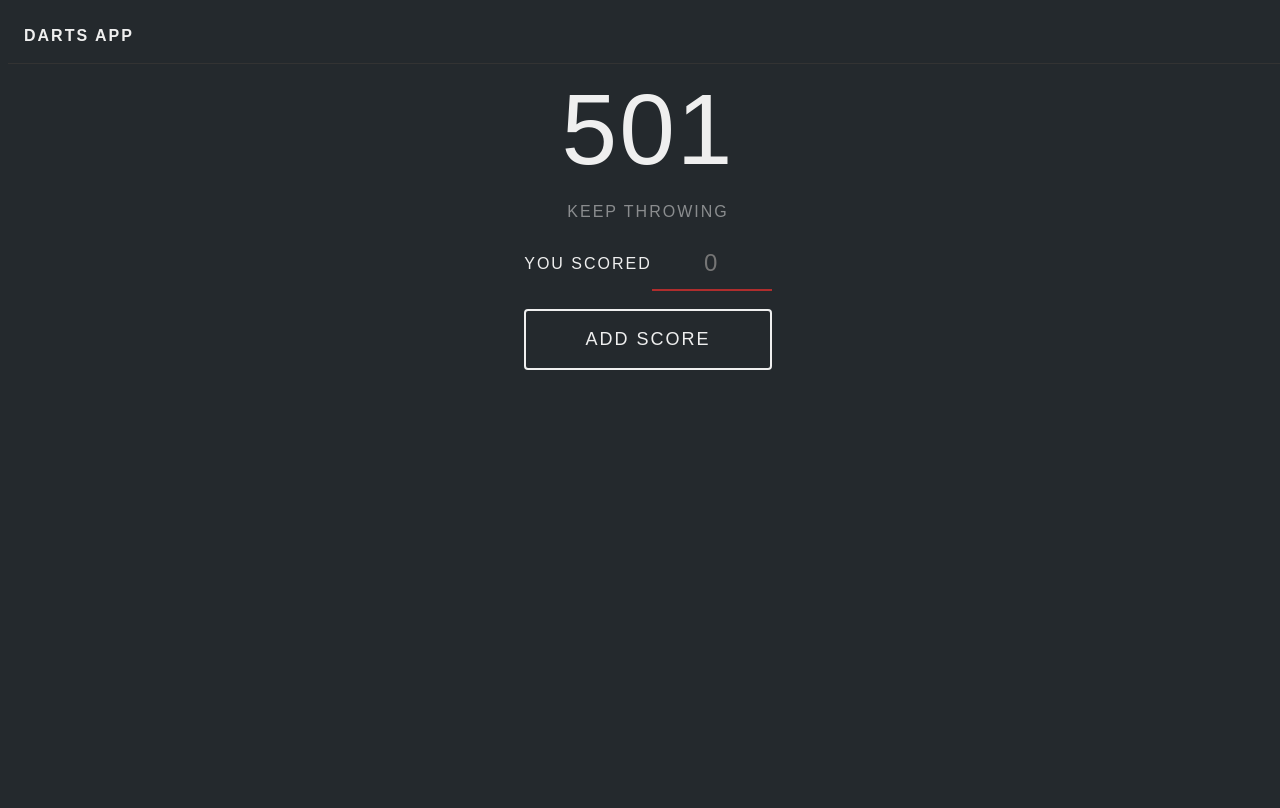
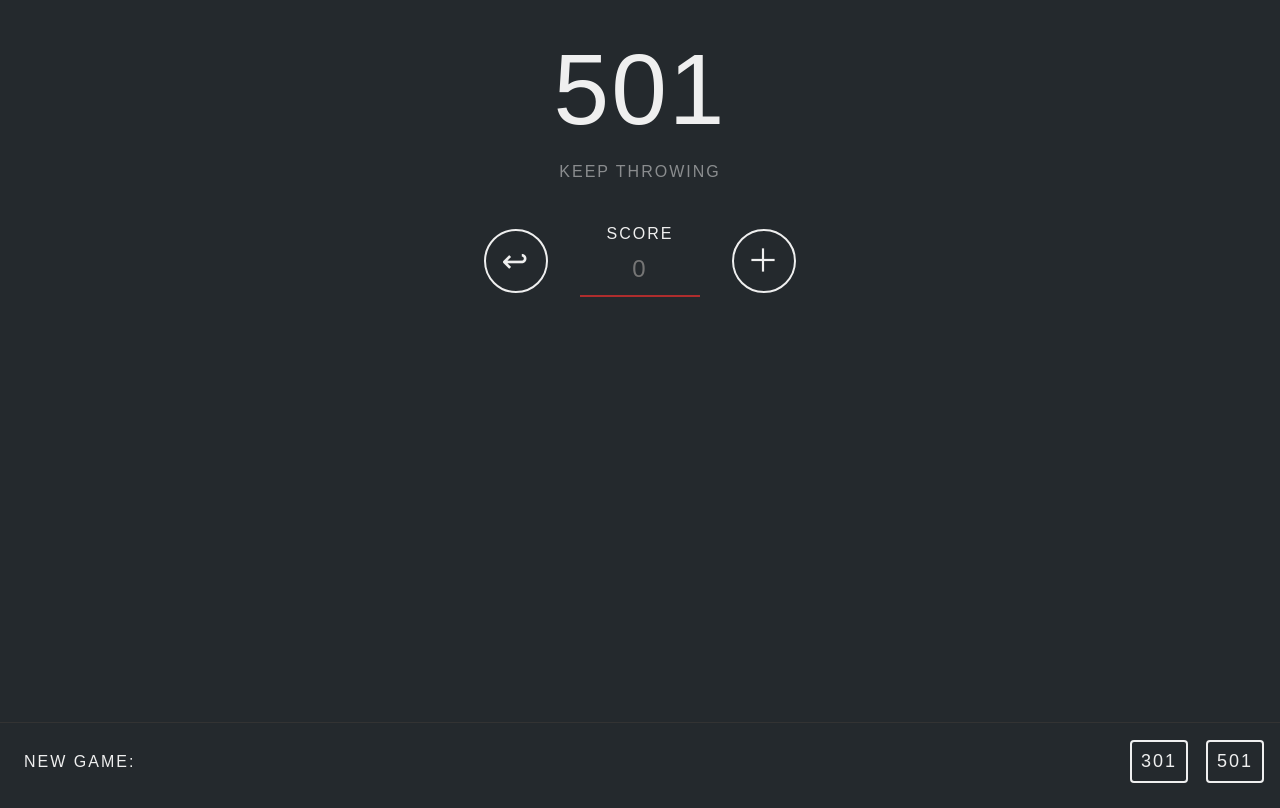
Before and after one commit to dartscore/darts, a React (Create React App) app: page / in a window 1280 px wide. Built offline with nearby package versions, Linux system fonts and the light colour scheme; the HTML template or start-up script is replaced by a standard one.

Commit message:
Functionality and style improvements
Updates layout
Adds undo
Adds error handling and message
Adds success message when score is 0
Adds new game reset
Adds ability to play 301
Updates “DB” in checkout data to be Bull

```diff
--- a/src/App.js
+++ b/src/App.js
@@ -1,10 +1,12 @@
 import React, { Component } from 'react';
 
-import Header from './components/Header';
+// import Header from './components/Header';
 import Footer from './components/Footer';
 import Score from './components/Score';
 import Checkout from './components/Checkout';
 import UpdateScore from './components/UpdateScore';
+import Error from './components/Error';
+import Success from './components/Success';
 import './styles/style.css';
 
 class App extends Component {
@@ -12,27 +14,76 @@ class App extends Component {
   constructor(props) {
     super(props);
     this.state = {
-      score: 501
+      total: 501,
+      scores: [0],
+      showError: false,
+      showSuccess: false
     }
   }
 
   onUpdate = (value) => {
-    var newScore = this.state.score - value;
+
+    var newScore = this.state.total - value;
+
+    if (newScore < 0) {
+      this.setState({
+        showError: true
+      })
+      return
+    }
+
+    this.state.scores.push(value * 1); //cast it to a number
+
     this.setState({
-      score: newScore
+      total: newScore,
+      showError: false
     })
+    console.log(this.state.scores)
+
+    if (newScore === 0) {
+      this.setState({showSuccess: true})
+    } else {
+      this.setState({showSuccess: false})
+    }
+  }
+
+  // addScore = () => {
+  //   var newScore = this.state.total - this.state.scores[this.state.scores.length];
+  //   this.setState({
+  //     total: newScore
+  //   })
+  // }
+
+  chooseGame = (value) => {
+    this.setState({
+      total: value,
+      scores: [0],
+      showError: false,
+      showSuccess: false
+    })
+  }
+
+  onUndo = () => {
+    if (this.state.total === 501 || this.state.total === 301) {
+      return
+    }
+    this.setState({
+      total: this.state.total*1 + this.state.scores.pop(),
+      scores: this.state.scores
+    });
   }
 
   render() {
     return (
       <div className="App">
-        <Header />
         <main>
-          <Score score={this.state.score} />
-          <Checkout score={this.state.score} />
-          <UpdateScore onScoreUpdate={this.onUpdate} min={0} max={180} />
+          <Success show={this.state.showSuccess } />
+          <Error show={this.state.showError} />
+          <Score score={this.state.total} />
+          <Checkout score={this.state.total} />
+          <UpdateScore onUndo={this.onUndo} onScoreUpdate={this.onUpdate} min={0} max={180} />
         </main>
-        <Footer />
+        <Footer onChooseGame={this.chooseGame} />
       </div>
     );
   }
--- /dev/null
+++ b/src/components/Error.js
@@ -0,0 +1,12 @@
+import React, { Component } from 'react';
+
+class Error extends Component {
+
+  render() {
+    return (
+      <p className={ this.props.show ? "error msg is-on" : "error msg" }>That looks wrong. Are you sure?</p>
+    );
+  }
+}
+
+export default Error;
--- a/src/components/Footer.js
+++ b/src/components/Footer.js
@@ -1,10 +1,21 @@
 import React, { Component } from 'react';
 
 class Footer extends Component {
+
+  handleClick = (event) => {
+    event.preventDefault();
+    this.props.onChooseGame(event.target.value);
+  }
+
+
   render() {
     return (
       <footer className="footer">
-
+        <p>New game:</p>
+        <div className="btn-grp">
+          <button className="btn btn--sml" value="301" onClick={this.handleClick}>301</button>
+          <button className="btn btn--sml" value="501" onClick={this.handleClick}>501</button>
+        </div>
       </footer>
     );
   }
--- a/src/components/Header.js
+++ b/src/components/Header.js
@@ -1,10 +1,12 @@
 import React, { Component } from 'react';
 
 class Header extends Component {
+
+
   render() {
     return (
       <header className="header">
-        <h1>Darts App</h1>
+        <h1>Darts</h1>
       </header>
     );
   }
--- /dev/null
+++ b/src/components/Success.js
@@ -0,0 +1,12 @@
+import React, { Component } from 'react';
+
+class Success extends Component {
+
+  render() {
+    return (
+      <p className={ this.props.show ? "success msg is-on" : "success msg" }>You did it!</p>
+    );
+  }
+}
+
+export default Success;
--- a/src/components/UpdateScore.js
+++ b/src/components/UpdateScore.js
@@ -1,6 +1,4 @@
 import React, { Component } from 'react';
-var ReactDOM = require('react-dom');
-
 
 class UpdateScore extends Component {
 
@@ -9,10 +7,6 @@ class UpdateScore extends Component {
     this.state = {
       score: ''
     }
-  }
-
-  componentDidMount = () => {
-    ReactDOM.findDOMNode(this.refs.amountScored).focus();
   }
 
   handleSubmit = (event) => {
@@ -25,20 +19,31 @@ class UpdateScore extends Component {
     this.setState({score: event.target.value});
   }
 
+  handleUndo = (event) => {
+    this.props.onUndo();
+  }
+
   render() {
     return (
       <form className="form update-score"  onSubmit={this.handleSubmit}>
 
+
         <div className="form__row">
-          <label htmlFor="amountScored" className="form__label">You scored</label>
-          <input id="amountScored" ref="amountScored" type="number" placeholder="0"
-            min={this.props.min}
-            max={this.props.max}
-            value={this.state.score}
-            onChange={this.handleChange} className="form__field" />
+          <button type="button" className="btn btn--circle" onClick={this.handleUndo}>↩</button>
+          <div className="update-score">
+            <label htmlFor="amountScored" className="form__label">Score</label>
+            <input id="amountScored" ref={function(input) {
+            if (input != null) {
+              input.focus();
+            }
+          }} type="number" placeholder="0"
+              min={this.props.min}
+              max={this.props.max}
+              value={this.state.score}
+              onChange={this.handleChange} className="form__field" />
+          </div>
+          <button type="submit" className="btn btn--circle">＋</button>
         </div>
-
-        <button type="submit" className="btn">Add Score</button>
       </form>
     );
   }
--- a/src/data/checkouts.js
+++ b/src/data/checkouts.js
@@ -1,20 +1,20 @@
 const CHECKOUTS = {
-  "170": "T20, T20, DB",
+  "170": "T20, T20, Bull",
   "169": "None",
   "168": "None",
-  "167": "T20, T19, DB",
+  "167": "T20, T19, Bull",
   "166": "None",
   "165": "None",
-  "164": "T20, T18, DB",
+  "164": "T20, T18, Bull",
   "163": "None",
   "162": "None",
-  "161": "T20, T17, DB",
+  "161": "T20, T17, Bull",
   "160": "T20, T20, D20",
   "159": "None",
   "158": "T20, T20, D19",
   "157": "T20, T19, D20",
   "156": "T20, T20, D18",
-  "155": "T20, T15, DB",
+  "155": "T20, T15, Bull",
   "154": "T20, T18, D20",
   "153": "T20, T19, D18",
   "152": "T20, T20, D16",
--- a/src/styles/style.css
+++ b/src/styles/style.css
@@ -1,3 +1,7 @@
+*, *:before, *:after {
+  box-sizing: border-box;
+}
+
 body, button, input {
   font-family: "ff-netto-web",sans-serif;
   background-color: #24292d;
@@ -12,6 +16,9 @@ html,
   width: 100%;
   height: 100%;
   min-height: 100%;
+  margin: 0;
+  padding: 0;
+  overflow: hidden;
 
 }
 .global-wrapper,
@@ -30,12 +37,20 @@ main {
 header {
   border-bottom: 1px solid #333;
 }
+footer {
+  display: flex;
+  align-items: center;
+  justify-content: space-between;
+  border-top: 1px solid #333;
+  padding-left: 1.5em;
+}
 main {
   display: flex;
   flex-direction: column;
   align-items: center;
   flex: 1;
   flex-shrink: 0;
+  padding-top: 2em;
 }
 
 h1 {
@@ -83,6 +98,11 @@ input[type=number]::-webkit-outer-spin-button {
   margin: 0;
 }
 
+.btn-grp {
+  display: flex;
+
+}
+
 .btn {
   border: 2px solid #efefef;
   padding: 1em 1.5em;
@@ -93,9 +113,55 @@ input[type=number]::-webkit-outer-spin-button {
 
 }
 
+.btn--sml {
+  padding: .5em;
+  margin: .5em 0 .5em 1em;
+}
+
+.btn--circle {
+  border-radius: 100%;
+  width: 2em;
+  height: 2em;
+  font-size: 2em;
+  padding: .4em;
+  margin: 1em;
+  display: flex;
+  align-items: center;
+  justify-content: center;
+  line-height: 1;
+}
+
 .btn:focus,
 .btn:hover {
   color: #3bb33b;
   border-color: #3bb33b;
   outline: none;
 }
+
+.msg {
+  visibility: hidden;
+  position: absolute;
+  top: 0;
+  left: 0;
+  width: 100%;
+  padding: .5em 1em;
+  line-height: 1;
+  text-align: center;
+  transform: translateY(-100%);
+  margin: 0;
+  transition: all .2s ease-in;
+}
+
+.msg.is-on {
+  visibility: visible;
+  transform: translateY(0);
+}
+
+.error {
+  background-color: #af2d2d;
+}
+
+
+.success {
+  background-color: #3bb33b;
+}
```
